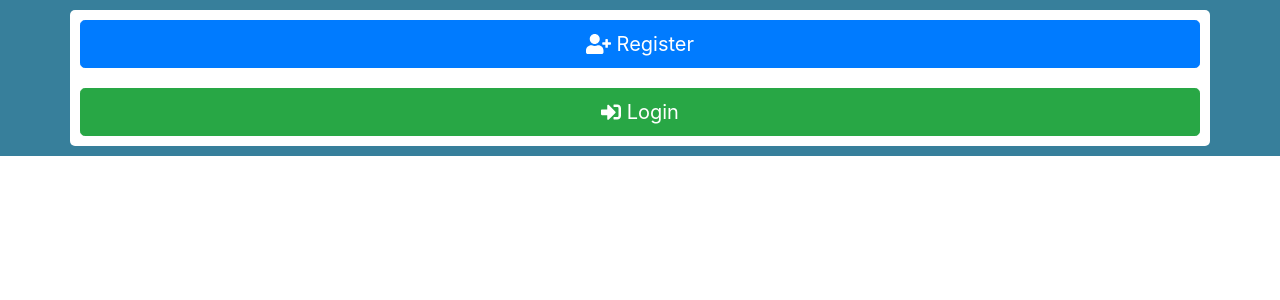
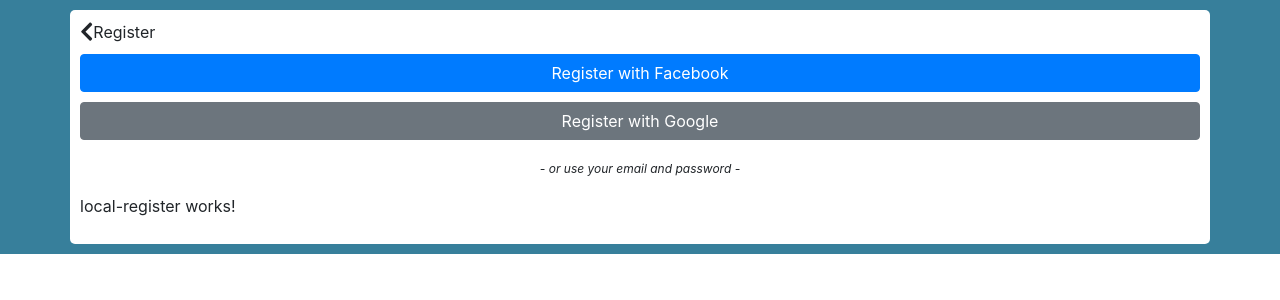
Before and after one commit to boklisten/bl-login, an Angular app: page / in a window 1280 px wide. Shown: the top 300 px of the page. Built offline with nearby package versions, Linux system fonts and the light colour scheme; what @auth0/angular-jwt, angular-2-local-storage, ngx-cookie would draw is missing.

Commit message:
feat(social-register): added buttons for register with social accounts

```diff
--- /dev/null
+++ b/src/app/login/local-register/local-register.component.html
@@ -0,0 +1,3 @@
+<p>
+  local-register works!
+</p>
--- /dev/null
+++ b/src/app/login/local-register/local-register.component.ts
@@ -0,0 +1,15 @@
+import { Component, OnInit } from '@angular/core';
+
+@Component({
+  selector: 'bl-local-register',
+  templateUrl: './local-register.component.html',
+  styleUrls: ['./local-register.component.scss']
+})
+export class LocalRegisterComponent implements OnInit {
+
+  constructor() { }
+
+  ngOnInit() {
+  }
+
+}
--- a/src/app/login/login.component.html
+++ b/src/app/login/login.component.html
@@ -3,7 +3,7 @@
 
 	<div class="row">
 		<div class="col-12">
-			<button class="btn btn-lg btn-primary btn-block">
+			<button class="btn btn-lg btn-primary btn-block" (click)="onShowRegister()">
 				<i class="fa fa-user-plus"></i> {{registerButtonText}}
 			</button>
 		</div>
@@ -58,3 +58,24 @@
 	<bl-forgot-password></bl-forgot-password>
 
 </div>
+
+<div class="bl-login-container container" *ngIf="showRegister">
+	<div class="row">
+		<div class="col-12 bl-navigation-header" (click)="onShowMenu()">
+			<span>
+				<i class="fa fa-chevron-left fa-lg"></i>
+			</span>
+			<span>{{registerTitle}}</span>
+		</div>
+	</div>
+
+	<bl-social-register></bl-social-register>
+
+	<div class="row">
+		<div class="col-12">
+			<p class="bl-separater">- {{orUseEmailRegisterText}} -</p>
+		</div>
+	</div>
+
+	<bl-local-register></bl-local-register>
+</div>
--- a/src/app/login/login.component.ts
+++ b/src/app/login/login.component.ts
@@ -17,18 +17,22 @@
 	public forgotPasswordTitleText: string;
 	public forgotPasswordButtonText: string;
 	public loginTitle: string;
+	public registerTitle: string;
+	public orUseEmailRegisterText: string;
 
 	constructor() {
 		this.showLogin = false;
-		this.showRegister = false;
+		this.showRegister = true;
 		this.showForgotPassword = false;
 
 		this.registerButtonText = 'Register';
 		this.loginButtonText = 'Login';
 		this.loginTitle = 'Login';
+		this.registerTitle = 'Register';
 		this.forgotPasswordButtonText = 'forgot password';
 		this.forgotPasswordTitleText = 'forgot password?';
 		this.orUseEmailText = 'or use your email';
+		this.orUseEmailRegisterText = 'or use your email and password';
 	}
 
 
--- a/src/app/login/login.module.ts
+++ b/src/app/login/login.module.ts
@@ -14,6 +14,8 @@
 import {FormsModule} from "@angular/forms";
 import { SocialLoginComponent } from './social-login/social-login.component';
 import { ForgotPasswordComponent } from './forgot-password/forgot-password.component';
+import { LocalRegisterComponent } from './local-register/local-register.component';
+import { SocialRegisterComponent } from './social-register/social-register.component';
 
 
 @NgModule({
@@ -45,7 +47,9 @@
 		LoginComponent,
 		LocalLoginComponent,
 		SocialLoginComponent,
-		ForgotPasswordComponent
+		ForgotPasswordComponent,
+		LocalRegisterComponent,
+		SocialRegisterComponent
 	],
 	exports: [
 		LoginComponent
--- /dev/null
+++ b/src/app/login/social-register/social-register.component.html
@@ -0,0 +1,18 @@
+
+
+
+<div class="row">
+	<div class="col-12">
+		<a href="{{registerFacebookUrl}}">
+			<button class="btn btn-block btn-primary">Register with Facebook</button>
+		</a>
+	</div>
+</div>
+
+<div class="row">
+	<div class="col-12">
+		<a href="{{registerGoogleUrl}}">
+			<button class="bl-social-register-button btn btn-block btn-secondary">Register with Google</button>
+		</a>
+	</div>
+</div>
--- /dev/null
+++ b/src/app/login/social-register/social-register.component.scss
@@ -0,0 +1,5 @@
+
+
+.bl-social-register-button {
+	margin-top: 10px;
+}
--- /dev/null
+++ b/src/app/login/social-register/social-register.component.ts
@@ -0,0 +1,25 @@
+import {Component, OnInit} from '@angular/core';
+import {APP_CONFIG} from "../../app_config";
+
+@Component({
+	selector: 'bl-social-register',
+	templateUrl: './social-register.component.html',
+	styleUrls: ['./social-register.component.scss']
+})
+export class SocialRegisterComponent implements OnInit {
+	public registerFacebookText: string;
+	public registerFacebookUrl: string;
+	public registerGoogleUrl: string;
+	public registerGoogleText: string;
+
+	constructor() {
+		this.registerFacebookText = 'Register with Facebook';
+		this.registerGoogleText = 'Register with Google';
+		this.registerFacebookUrl = APP_CONFIG.url.base + '/auth/facebook/register';
+		this.registerGoogleUrl = APP_CONFIG.url.base + '/auth/google/register';
+	}
+
+	ngOnInit() {
+	}
+
+}
```
Also changed, not shown: src/app/login/local-register/local-register.component.scss (added), 2 other files (tests, documents, lock files or other folders).
